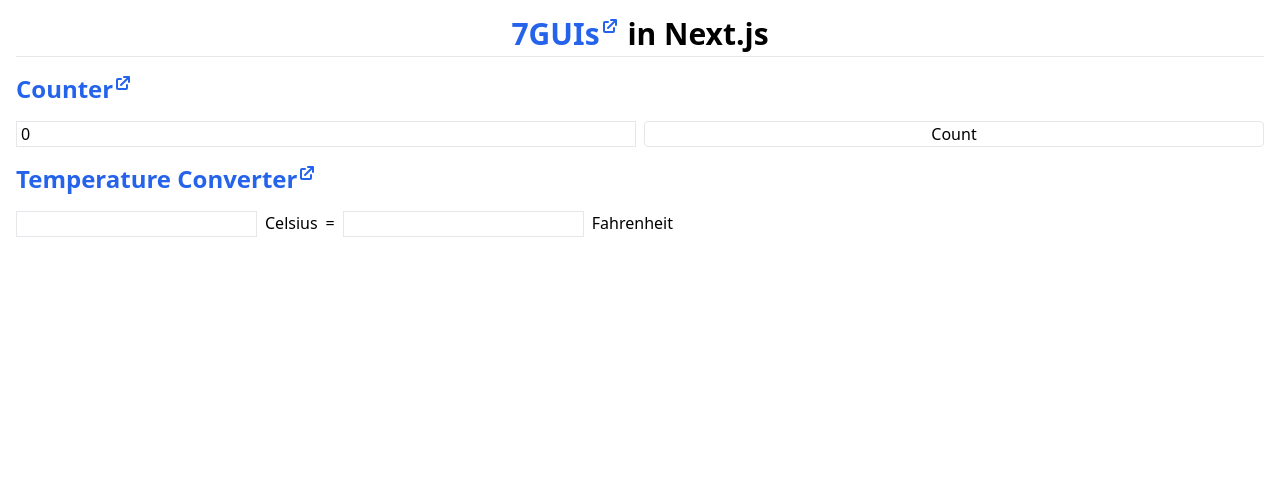
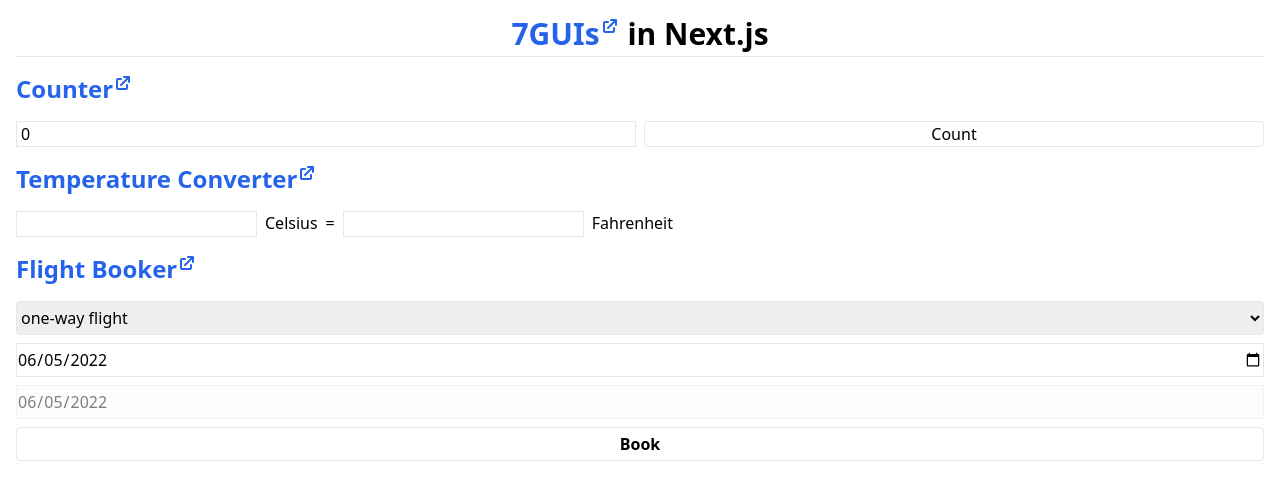
Before and after one commit to caminad/7guis-nextjs, a Next.js app: page / in a window 1280 px wide. Shown: the top 500 px of the page. Built offline with nearby package versions, Linux system fonts and the light colour scheme.

Commit message:
Add FlightBooker component with reducer

```diff
--- /dev/null
+++ b/components/FlightBooker.tsx
@@ -0,0 +1,116 @@
+import { useEffect, useReducer, useState } from 'react'
+
+interface BookingState {
+  isReturn: boolean
+  start: string
+  return: string
+}
+
+const initialState: BookingState = {
+  isReturn: false,
+  start: new Date().toISOString().split('T')[0],
+  return: new Date().toISOString().split('T')[0],
+}
+
+const actions = {
+  setIsReturn(value: boolean) {
+    return { type: 'SET_IS_RETURN', value } as const
+  },
+  setStart(value: string) {
+    return { type: 'SET_START', value } as const
+  },
+  setReturn(value: string) {
+    return { type: 'SET_RETURN', value } as const
+  },
+} as const
+type BookingAction = ReturnType<typeof actions[keyof typeof actions]>
+
+function reducer(state: BookingState, action: BookingAction): BookingState {
+  switch (action.type) {
+    case 'SET_IS_RETURN':
+      return { ...state, isReturn: action.value }
+    case 'SET_START':
+      return { ...state, start: action.value }
+    case 'SET_RETURN':
+      return { ...state, return: action.value }
+    default:
+      return state
+  }
+}
+
+function processBooking(data: FormData) {
+  const dates = {
+    start: data.get('start'),
+    return: data.get('return'),
+  }
+  if (typeof dates.start !== 'string') {
+    return `Booking failed: start date is missing`
+  }
+  if (typeof dates.return !== 'string') {
+    return `Booking a single flight on ${dates.start}`
+  }
+  return `Booking a return flight from ${dates.start} to ${dates.return}`
+}
+
+function FlightBooker() {
+  const [state, dispatch] = useReducer(reducer, initialState)
+  const [message, setMessage] = useState('')
+  const [invalid, setInvalid] = useState(false)
+
+  useEffect(() => {
+    // Clear old message when state changes
+    setMessage('')
+  }, [state])
+
+  return (
+    <form
+      onSubmit={(e) => {
+        e.preventDefault()
+        const data = new FormData(e.currentTarget)
+        setMessage(processBooking(data))
+      }}
+      onChange={(e) => setInvalid(!e.currentTarget.checkValidity())}
+      onInvalid={() => setInvalid(true)}
+      className="grid gap-2"
+    >
+      <div className="grid auto-rows-fr gap-2">
+        <select
+          value={state.isReturn ? 'return' : 'single'}
+          onChange={(e) =>
+            dispatch(actions.setIsReturn(e.currentTarget.value === 'return'))
+          }
+          className="rounded border"
+        >
+          <option value="single">one-way flight</option>
+          <option value="return">return flight</option>
+        </select>
+        <input
+          type="date"
+          name="start"
+          value={state.start}
+          onChange={(e) => dispatch(actions.setStart(e.currentTarget.value))}
+          className="border invalid:border-pink-500 invalid:text-pink-600"
+        />
+        <input
+          type="date"
+          name="return"
+          disabled={!state.isReturn}
+          value={state.return}
+          min={state.start}
+          onChange={(e) => dispatch(actions.setReturn(e.currentTarget.value))}
+          className="border invalid:border-pink-500 invalid:text-pink-600 disabled:cursor-not-allowed disabled:opacity-50"
+        />
+        <button
+          type="submit"
+          disabled={invalid || (state.isReturn && state.start > state.return)}
+          className="rounded border p-1 font-semibold disabled:cursor-not-allowed disabled:opacity-50"
+        >
+          Book
+        </button>
+      </div>
+      {message && <p className="text-sm text-gray-600">ℹ️ {message}</p>}
+    </form>
+  )
+}
+
+export default FlightBooker
--- a/pages/index.tsx
+++ b/pages/index.tsx
@@ -1,6 +1,7 @@
 import type { NextPage } from 'next'
 import Head from 'next/head'
 import Counter from '../components/Counter'
+import FlightBooker from '../components/FlightBooker'
 import TemperatureConverter from '../components/TemperatureConverter'
 
 const ExternalLink = (props: { href: string; children: React.ReactNode }) => (
@@ -62,6 +63,14 @@
       </SubHeading>
 
       <TemperatureConverter />
+
+      <SubHeading>
+        <ExternalLink href="https://eugenkiss.github.io/7guis/tasks#flight">
+          Flight Booker
+        </ExternalLink>
+      </SubHeading>
+
+      <FlightBooker />
     </main>
   )
 }
--- a/tsconfig.json
+++ b/tsconfig.json
@@ -16,7 +16,7 @@
     "resolveJsonModule": true,
     "skipLibCheck": true,
     "strict": true,
-    "target": "es5"
+    "target": "ES2015"
   },
   "include": ["next-env.d.ts", "**/*.ts", "**/*.tsx"],
   "exclude": ["node_modules"]
```
